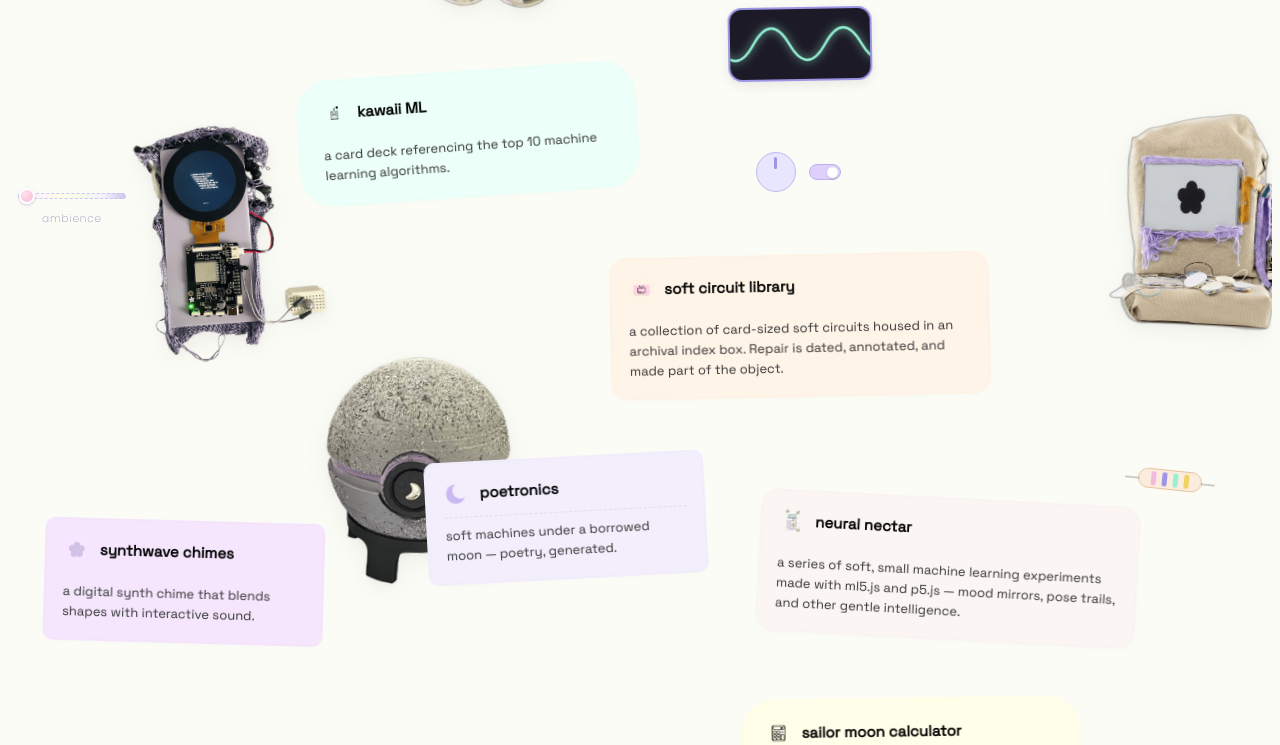
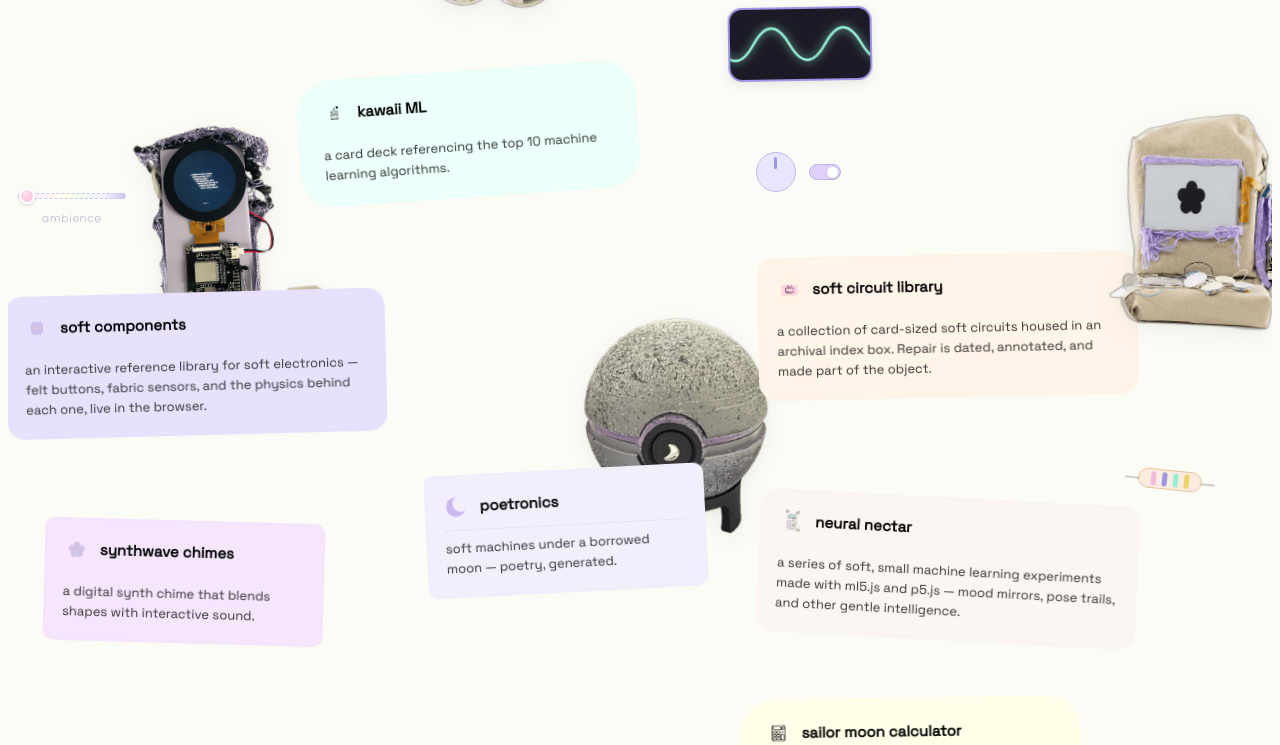
Before and after one commit to yafira/electrocute, a Next.js app: page / in a window 1280 px wide. Shown: the part 559-1304 px from the top of the page. Built offline with nearby package versions, Linux system fonts and the light colour scheme; a web font is replaced by a local one.

Commit message:
added soft components project card + other styling changes

```diff
--- a/src/components/Container.js
+++ b/src/components/Container.js
@@ -26,14 +26,15 @@ const COLLAGE_ORDER = [
   { type: "card", slug: "neural-nectar" },
   { type: "card", slug: "kawaii-ml" },
   { type: "photo", slug: "moonpocket" },
-  { type: "card", slug: "poetronics" }, // ← new
+  { type: "card", slug: "soft-components" },
+  { type: "card", slug: "poetronics" },
   { type: "card", slug: "soft-circuit-library" },
   { type: "card", slug: "synthwave-chimes" },
   { type: "photo", slug: "pocket-oracle-of-time" },
   { type: "card", slug: "sailor-moon-calculator" },
   { type: "photo", slug: "puffcast" },
   { type: "photo", slug: "custom-light-leds" },
-  { type: "photo", slug: "tendertronic" }, // ← new
+  { type: "photo", slug: "tendertronic" },
   { type: "card", slug: "snax" },
   { type: "photo", slug: "electrojute" },
 ];
@@ -157,9 +158,6 @@ export default function Container() {
           const p = PHOTOS_BY_SLUG[entry.slug];
           if (!p) return null;
 
-          const customX =
-            !isMobile && p.slug === "moonpocket" ? "24%" : p.pos.x;
-
           return (
             <button
               key={`photo-${p.slug}`}
@@ -168,7 +166,7 @@ export default function Container() {
               onClick={() => openProject(p.href, p.title, setOpen)}
               title={p.title}
               style={{
-                "--x": customX,
+                "--x": p.pos.x,
                 "--y": p.pos.y,
                 "--w": `${p.pos.w}px`,
                 "--rot": `${p.pos.rot}deg`,
--- a/src/data/projects.js
+++ b/src/data/projects.js
@@ -59,7 +59,7 @@ const projects = [
     hoverBg: "#e3d6fb",
     hoverBorder: "#cbb8f2",
     shape: "sticky",
-    pos: { x: "44%", y: "60%", rot: -3, z: 10 },
+    pos: { x: "44%", y: "61%", rot: -3, z: 10 },
   },
   {
     slug: "kawaii-ml",
@@ -74,6 +74,19 @@ const projects = [
     pos: { x: "36%", y: "30%", rot: -4, z: 10 },
   },
   {
+    slug: "soft-components",
+    title: "soft components",
+    href: "https://soft-components.vercel.app",
+    icon: "/assets/soft-components.png",
+    blurb:
+      "an interactive reference library for soft electronics — felt buttons, fabric sensors, and the physics behind each one, live in the browser.",
+    tint: "#E8E1FD",
+    hoverBg: "#faf6ff",
+    hoverBorder: "#cdc1ee",
+    shape: "wide",
+    pos: { x: "14%", y: "48%", rot: -1.5, z: 10 },
+  },
+  {
     slug: "soft-circuit-library",
     title: "soft circuit library",
     href: "https://months-tap-da9.craft.me/soft-circuit-lib",
@@ -84,7 +97,7 @@ const projects = [
     hoverBg: "#fbecdd",
     hoverBorder: "#e7c29d",
     shape: "wide",
-    pos: { x: "63%", y: "45%", rot: -1.2, z: 10 },
+    pos: { x: "75%", y: "45%", rot: -1.2, z: 10 },
   },
   {
     slug: "synthwave-chimes",
@@ -122,7 +135,7 @@ const projects = [
     hoverBg: "#fae7ef",
     hoverBorder: "#fecfe2",
     shape: "wide",
-    pos: { x: "38%", y: "95%", rot: 4, z: 10 },
+    pos: { x: "38%", y: "94%", rot: 4, z: 10 },
   },
 ];
 
@@ -234,7 +247,7 @@ export const photoItems = [
     title: "moonpocket",
     image: "/assets/craft/moonpocket.png",
     href: "https://months-tap-da9.craft.me/moonpocket",
-    pos: { x: "15%", y: "47%", w: 195, rot: 2, z: 6, delay: 0.9 },
+    pos: { x: "45%", y: "44%", w: 195, rot: 1, z: 6, delay: 0.9 },
   },
   {
     slug: "pocket-oracle-of-time",
```
Also changed, not shown: public/assets/soft-components.png (added).
